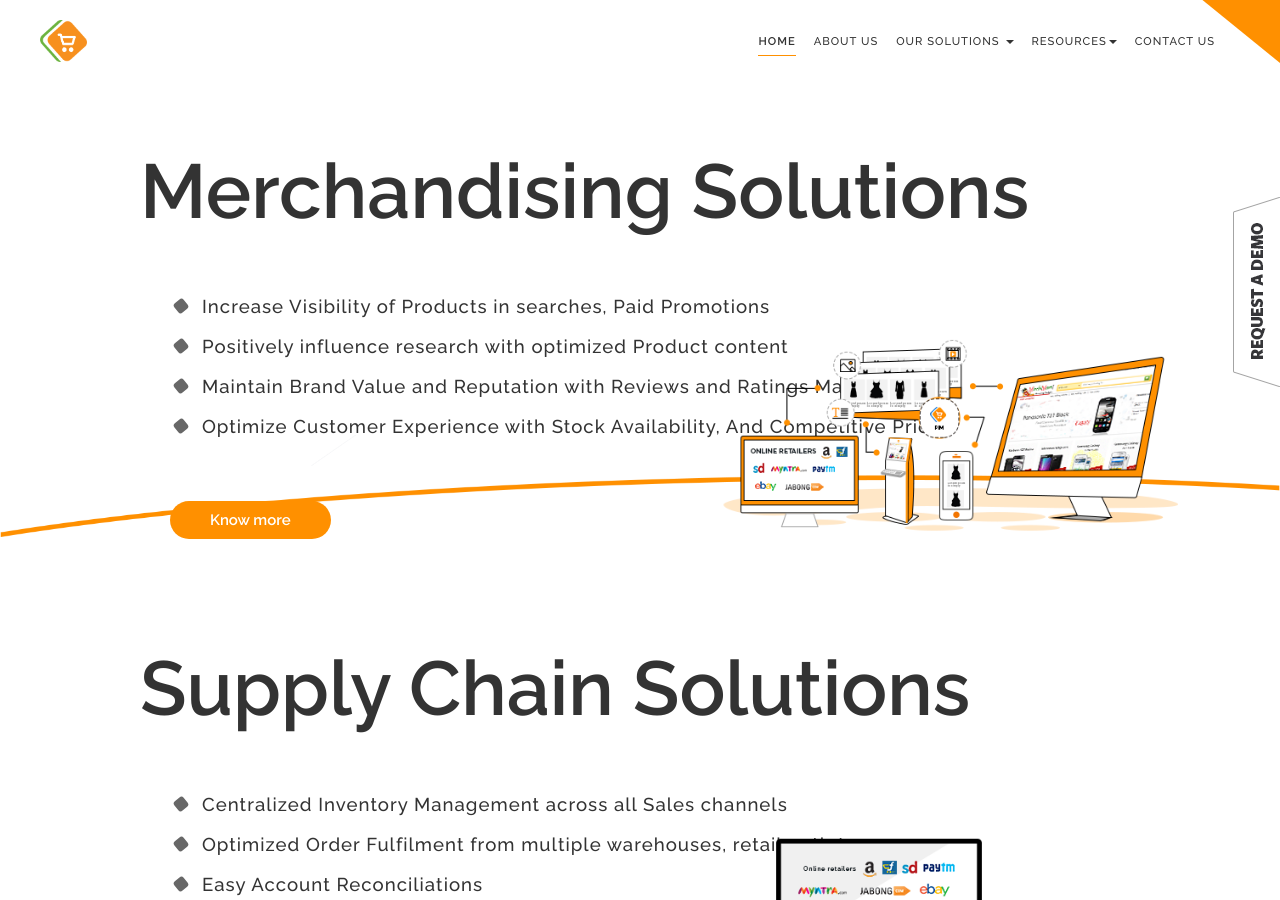
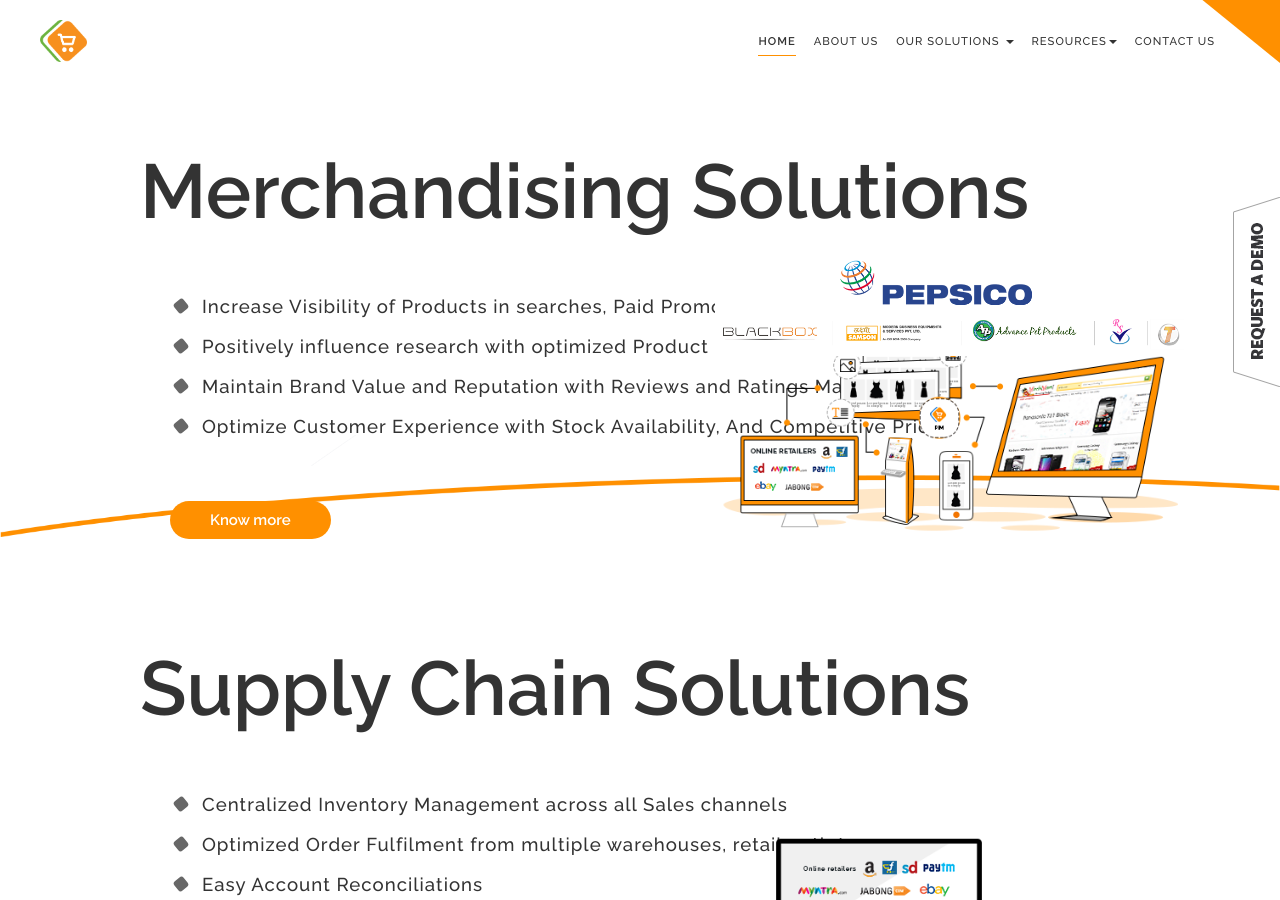
Before and after one commit to paxcom/paxcom.github.io, a Jekyll site: the page built from index.md, in a window 1280 px wide and 900 px high, scrolled down 539 px. Built offline with Jekyll 4.4.1, drawn with Linux system fonts in a browser that asks for light colours; comment, search, counter and statistics services are not loaded.

Commit message:
our_clients_logo

```diff
--- a/_includes/our_clients.html
+++ b/_includes/our_clients.html
@@ -6,9 +6,7 @@
 necessitates to be a born leader.</p>
 
 
-
-
-
+            <div class="shop-img"> <img src="{{site.baseurl}}/images/our_clients_logo.png" alt="Paxcom" class="img-responsive customimgresponsive" /></div>
 
 
 
```
Also changed, not shown: images/our_clients_logo.png (added).
